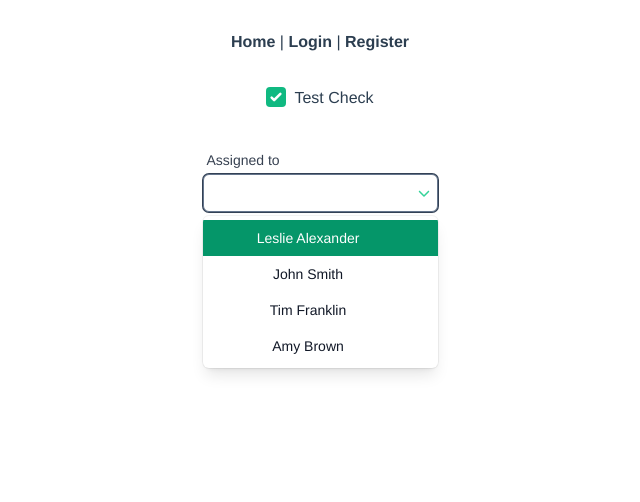
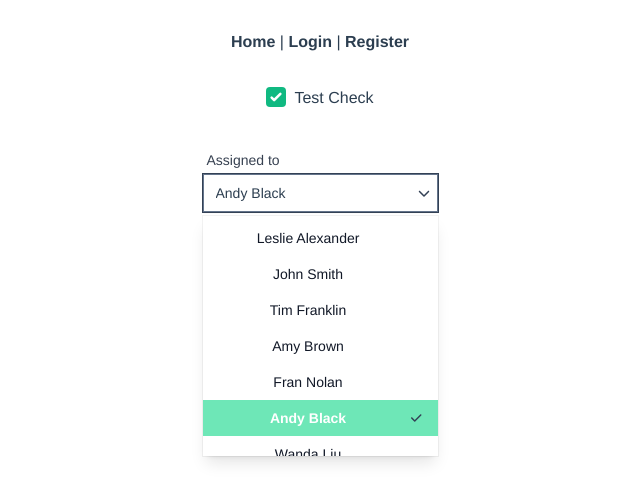
Before and after one commit to isoment/gympilot, a Vue app in the folder vue/: page /component-test in a window 1280 px wide. Both pictures are taken after a click on the button 743 px from the left and 193 px from the top of the page. Shown: the top 502 px of the page, without its empty margins (320-960 px from the left). Built offline with nearby package versions, Linux system fonts and the light colour scheme; no server answers.

Commit message:
Adding props to SelectInput component

```diff
--- a/vue/src/components/inputs/SelectInput.vue
+++ b/vue/src/components/inputs/SelectInput.vue
@@ -7,49 +7,49 @@
       >
       <div class="relative mt-1">
         <ComboboxInput
-          class="w-full py-2 pl-3 pr-10 bg-white border border-gray-300 rounded-md shadow-sm focus:border-slate-500 focus:outline-none focus:ring-1 focus:ring-slate-700 sm:text-sm"
+          class="w-full py-2 pl-3 pr-10 bg-white border border-gray-300 shadow-sm focus:border-slate-500 focus:outline-none focus:ring-1 focus:ring-slate-700 sm:text-sm"
           :display-value="displayValue"
-          @change="query = $event.target.value"
+          @change="onChange($event)"
         />
         <ComboboxButton
           class="absolute inset-y-0 right-0 flex items-center px-2 rounded-r-md focus:outline-none"
         >
           <font-awesome-icon
             :icon="['fa', 'chevron-down']"
-            class="z-10 text-xs fill-current input-icons text-emerald-400"
+            class="z-10 text-xs fill-current input-icons text-slate-700"
           >
           </font-awesome-icon>
         </ComboboxButton>
         <ComboboxOptions
           v-if="filteredItems.length > 0"
-          class="absolute z-10 w-full py-1 mt-1 overflow-auto text-base bg-white rounded-md shadow-lg max-h-60 ring-1 ring-black ring-opacity-5 focus:outline-none sm:text-sm"
+          class="absolute z-10 w-full py-1 mt-1 overflow-auto text-base bg-white shadow-lg max-h-60 ring-1 ring-black ring-opacity-5 focus:outline-none sm:text-sm"
         >
           <ComboboxOption
             v-for="item in filteredItems"
             v-slot="{ active, selected }"
-            :key="item.id"
+            :key="item.value"
             :value="item"
             as="template"
           >
             <li
               :class="[
                 'relative cursor-default select-none py-2 pl-3 pr-9',
-                active ? 'bg-emerald-600 text-white' : 'text-gray-900',
+                active ? color + ' text-white' : 'text-gray-900',
               ]"
             >
               <span :class="['block truncate', selected && 'font-semibold']">
-                {{ item.name }}
+                {{ item.text }}
               </span>
               <span
                 v-if="selected"
                 :class="[
                   'absolute inset-y-0 right-0 flex items-center pr-4',
-                  active ? 'text-white' : 'text-emerald-600',
+                  active ? 'text-white' : 'text-slate-600',
                 ]"
               >
                 <font-awesome-icon
                   :icon="['fa', 'check']"
-                  class="z-10 text-xs fill-current input-icons text-emerald-400"
+                  class="z-10 text-xs fill-current input-icons text-slate-700"
                 >
                 </font-awesome-icon>
               </span>
@@ -62,7 +62,7 @@
 </template>
 
 <script lang="ts">
-import { defineComponent, computed, ref } from "vue";
+import { defineComponent, computed, ref, PropType, onMounted } from "vue";
 import {
   Combobox,
   ComboboxButton,
@@ -72,16 +72,9 @@ import {
   ComboboxOptions,
 } from "@headlessui/vue";
 
-const items = [
-  { id: 1, name: "Leslie Alexander" },
-  { id: 2, name: "John Smith" },
-  { id: 3, name: "Tim Franklin" },
-  { id: 4, name: "Amy Brown" },
-];
-
 interface Item {
-  id: number;
-  name: string;
+  value: number | string;
+  text: string;
 }
 
 export default defineComponent({
@@ -96,27 +89,60 @@ export default defineComponent({
     ComboboxOptions,
   },
 
-  props: {},
+  props: {
+    modelValue: {
+      type: [Number, String] as PropType<number | string>,
+      required: true,
+    },
+    items: {
+      type: Array as PropType<Item[]>,
+      required: true,
+    },
+    color: {
+      type: String,
+      default: "bg-emerald-300",
+    },
+  },
 
-  setup() {
+  emits: ["update:modelValue"],
+
+  setup(props, { emit }) {
     const query = ref("");
     const selectedItem = ref();
 
+    onMounted(() => {
+      setSelectedItem();
+    });
+
+    const setSelectedItem = (): void => {
+      for (const i of props.items) {
+        if (i.value === props.modelValue) {
+          selectedItem.value = i;
+        }
+      }
+    };
+
     const filteredItems = computed(() =>
       query.value === ""
-        ? items
-        : items.filter((item) => {
-            return item.name.toLowerCase().includes(query.value.toLowerCase());
+        ? props.items
+        : props.items.filter((item) => {
+            return item.text.toLowerCase().includes(query.value.toLowerCase());
           })
     );
 
-    const displayValue = (item: unknown) => (item as Item).name;
+    const displayValue = (item: unknown) => (item as Item).text;
+
+    const onChange = (event: any): void => {
+      query.value = event.target.value;
+      emit("update:modelValue", selectedItem.value);
+    };
 
     return {
       query,
       selectedItem,
       filteredItems,
       displayValue,
+      onChange,
     };
   },
 });
--- a/vue/src/views/ComponentTest.vue
+++ b/vue/src/views/ComponentTest.vue
@@ -10,7 +10,7 @@
       />
     </div>
     <div class="flex justify-around mt-10">
-      <SelectInput />
+      <SelectInput v-model="memberId" :items="names" />
     </div>
   </div>
 </template>
@@ -44,8 +44,18 @@ export default defineComponent({
     /**
      *  SelectInput
      */
+    const memberId = ref(6);
+    const names = ref([
+      { value: 1, text: "Leslie Alexander" },
+      { value: 2, text: "John Smith" },
+      { value: 3, text: "Tim Franklin" },
+      { value: 4, text: "Amy Brown" },
+      { value: 5, text: "Fran Nolan" },
+      { value: 6, text: "Andy Black" },
+      { value: 7, text: "Wanda Liu" },
+    ]);
 
-    return { checkboxData, handleChange, handleClick };
+    return { checkboxData, handleChange, handleClick, names, memberId };
   },
 });
 </script>
```
